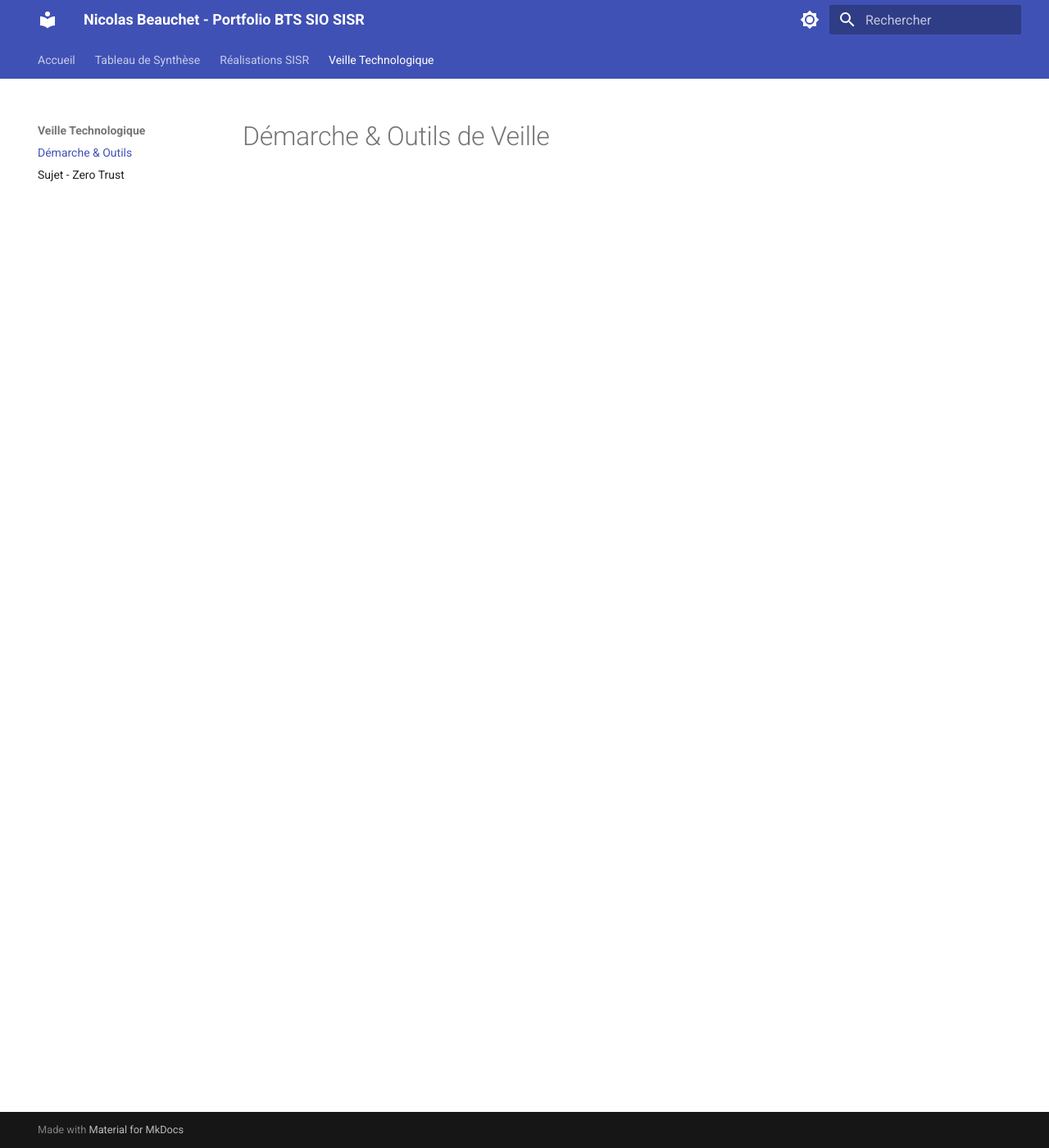
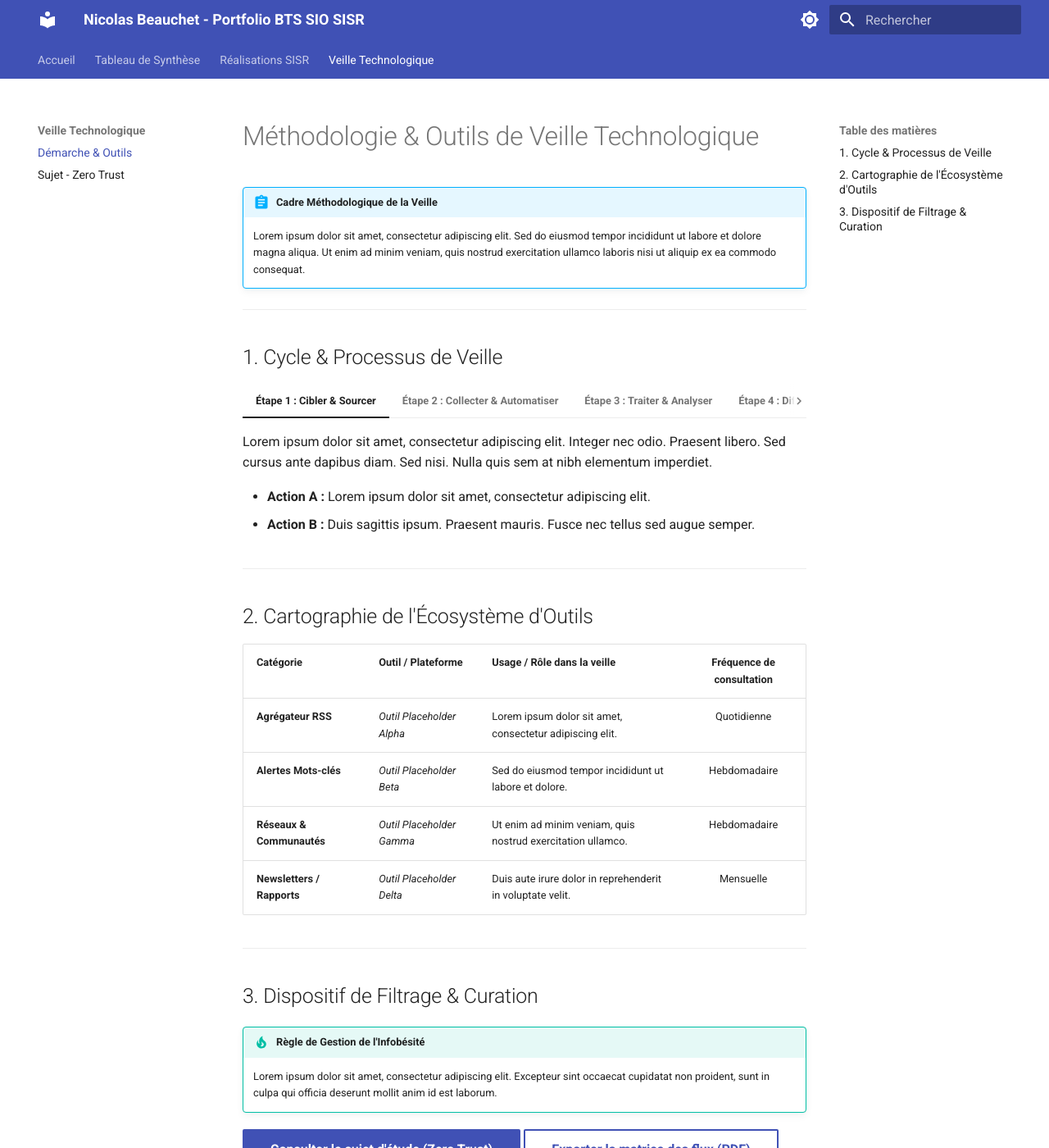
Before and after one commit to Nicolas-Beauchet/portfolio-bts-sio, an MkDocs documentation site: the page built from docs/veille-outils.md, in a window 1280 px wide and 1400 px high. Shown: the whole window at 82% size. Built offline with MkDocs 1.6.1 and Material for MkDocs 9.7.7, drawn with Linux system fonts in a browser that asks for light colours; some of the changed text lies outside the part shown.

Commit message:
Mise a jour du wireframe veille outils

```diff
--- a/docs/veille-outils.md
+++ b/docs/veille-outils.md
@@ -1 +1,53 @@
-# Démarche & Outils de Veille
+# Méthodologie & Outils de Veille Technologique
+
+!!! abstract "Cadre Méthodologique de la Veille"
+    Lorem ipsum dolor sit amet, consectetur adipiscing elit. Sed do eiusmod tempor incididunt ut labore et dolore magna aliqua. Ut enim ad minim veniam, quis nostrud exercitation ullamco laboris nisi ut aliquip ex ea commodo consequat.
+
+---
+
+## 1. Cycle & Processus de Veille
+
+=== "Étape 1 : Cibler & Sourcer"
+    Lorem ipsum dolor sit amet, consectetur adipiscing elit. Integer nec odio. Praesent libero. Sed cursus ante dapibus diam. Sed nisi. Nulla quis sem at nibh elementum imperdiet.
+
+    * **Action A :** Lorem ipsum dolor sit amet, consectetur adipiscing elit.
+    * **Action B :** Duis sagittis ipsum. Praesent mauris. Fusce nec tellus sed augue semper.
+
+=== "Étape 2 : Collecter & Automatiser"
+    Sed dignissim lacinia nunc. Curabitur tortor. Pellentesque nibh. Aenean quam. In scelerisque sem at dolor. Maecenas mattis. Sed convallis tristique sem.
+
+    * **Outil A :** Proin ut ligula vel nunc egestas porttitor.
+    * **Outil B :** Morbi lectus risus, iaculis vel, suscipit quis, luctus non, massa.
+
+=== "Étape 3 : Traiter & Analyser"
+    Fusce ac turpis quis ligula lacinia aliquet. Mauris ipsum. Nulla metus metus, ullamcorper vel, tincidunt sed, euismod in, nibh. Quisque volutpat condimentum velit.
+
+    * **Filtre A :** Class aptent taciti sociosqu ad litora torquent per conubia nostra.
+    * **Filtre B :** Nam nec ante. Sed lacinia, urna non tincidunt mattis, tortor neque adipiscing diam.
+
+=== "Étape 4 : Diffuser & Synthétiser"
+    Pellentesque habitant morbi tristique senectus et netus et malesuada fames ac turpis egestas. Proin pharetra nonummy pede. Mauris et orci.
+
+    * **Livrable A :** Aenean nec lorem. In porttitor. Donec laoreet nonummy augue.
+    * **Livrable B :** Suspendisse dui purus, scelerisque at, vulputate vitae, pretium mattis, nunc.
+
+---
+
+## 2. Cartographie de l'Écosystème d'Outils
+
+| Catégorie | Outil / Plateforme | Usage / Rôle dans la veille | Fréquence de consultation |
+| :--- | :--- | :--- | :---: |
+| **Agrégateur RSS** | *Outil Placeholder Alpha* | Lorem ipsum dolor sit amet, consectetur adipiscing elit. | Quotidienne |
+| **Alertes Mots-clés** | *Outil Placeholder Beta* | Sed do eiusmod tempor incididunt ut labore et dolore. | Hebdomadaire |
+| **Réseaux & Communautés** | *Outil Placeholder Gamma* | Ut enim ad minim veniam, quis nostrud exercitation ullamco. | Hebdomadaire |
+| **Newsletters / Rapports** | *Outil Placeholder Delta* | Duis aute irure dolor in reprehenderit in voluptate velit. | Mensuelle |
+
+---
+
+## 3. Dispositif de Filtrage & Curation
+
+!!! tip "Règle de Gestion de l'Infobésité"
+    Lorem ipsum dolor sit amet, consectetur adipiscing elit. Excepteur sint occaecat cupidatat non proident, sunt in culpa qui officia deserunt mollit anim id est laborum.
+
+[Consulter le sujet d'étude (Zero Trust)](veille-sujet.md){ .md-button .md-button--primary }
+[Exporter la matrice des flux (PDF)](#){ .md-button }
```
Also changed, not shown: site/bloc1/index.html, site/bloc2/index.html, site/search/search_index.json, site/sitemap.xml, site/veille-outils/index.html, 1 other file.
